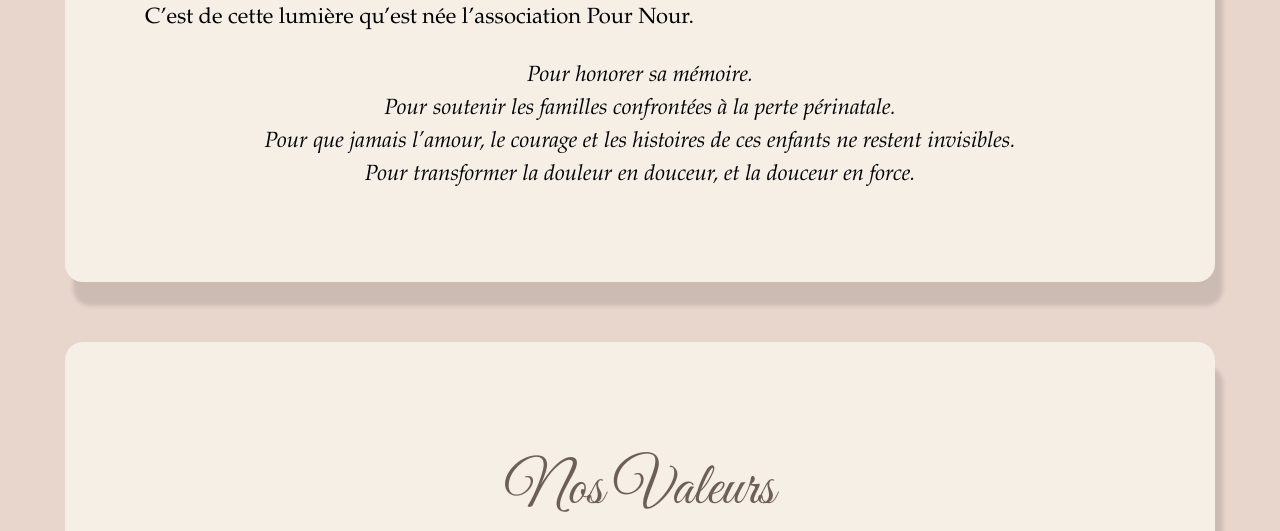
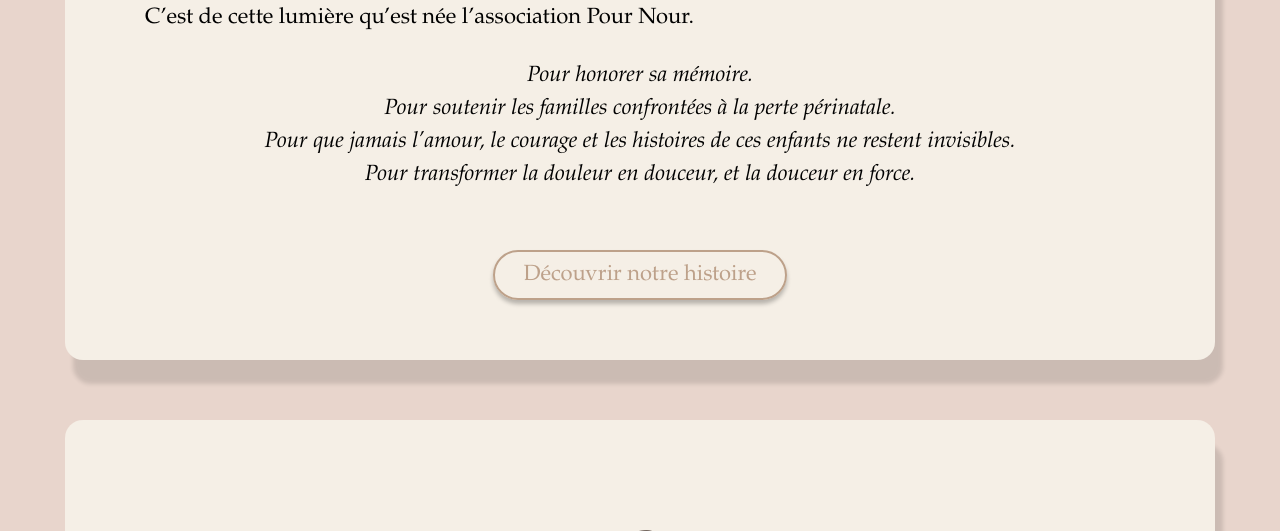
Before and after one commit to OthmaneLvre/Association-PourNour, a PHP site: page / in a window 1280 px wide. Shown: the part 2487-3018 px from the top of the page. Run offline with PHP 8.4, Linux system fonts and the light colour scheme.

Commit message:
feat(home): add book CTA to history section

```diff
--- a/css/style.css
+++ b/css/style.css
@@ -84,6 +84,18 @@
     transform: translateY(-1px);
 }
 
+/* Bouton contour élégant */
+.btn-outline {
+    background: transparent;
+    border: 2px solid var(--buttons);
+    color: var(--buttons);
+}
+
+.btn-outline:hover {
+    background: var(--buttons);
+    color: var(--white);
+}
+
 
 /*********************************/
 /* NAVBAR */
@@ -485,6 +497,12 @@
     font-size: 22px;
     color: var(--text);
     line-height: 150ù;
+}
+
+.history-book-btn {
+    display: block;
+    width: fit-content;
+    margin: 28px auto 0;
 }
 
 /*********************************/
--- a/index.php
+++ b/index.php
@@ -99,6 +99,11 @@
                 </div>
 
             </div>
+
+            <a href="/Association-PourNour/boutique.php" class="btn btn-outline history-book-btn">
+                Découvrir notre histoire
+            </a>
+
         </div>
     </section>
 
```
